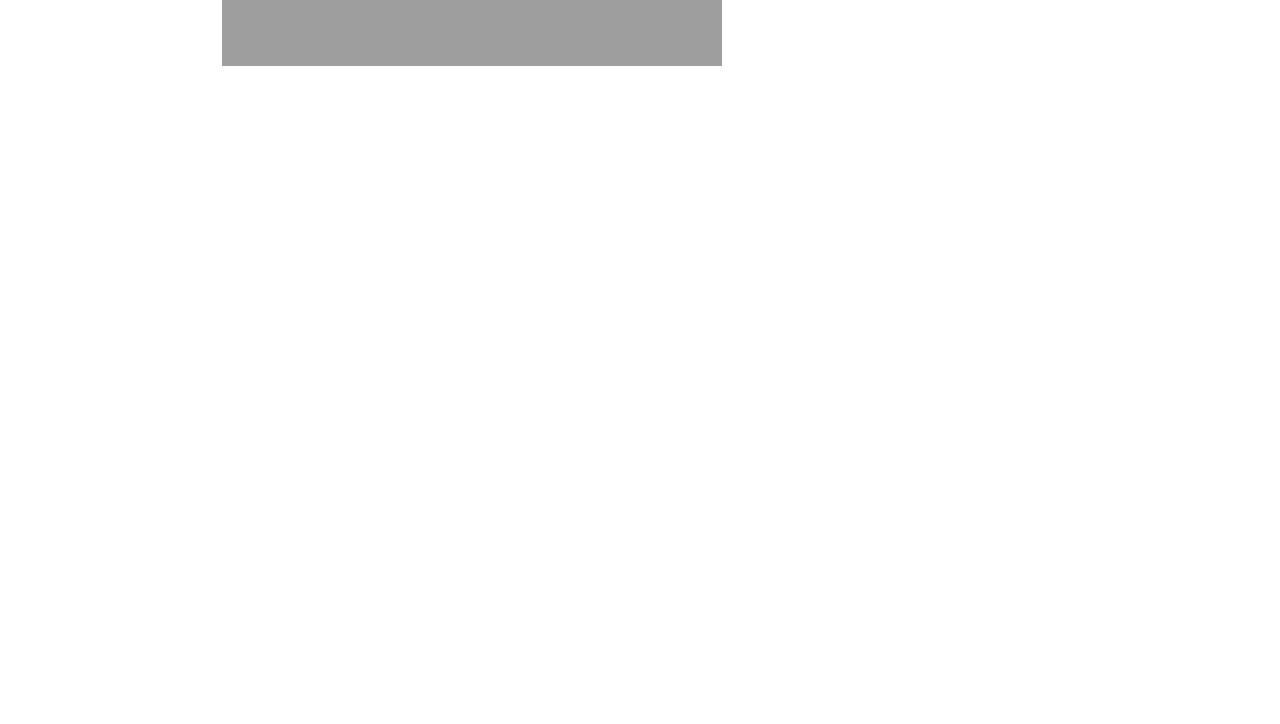
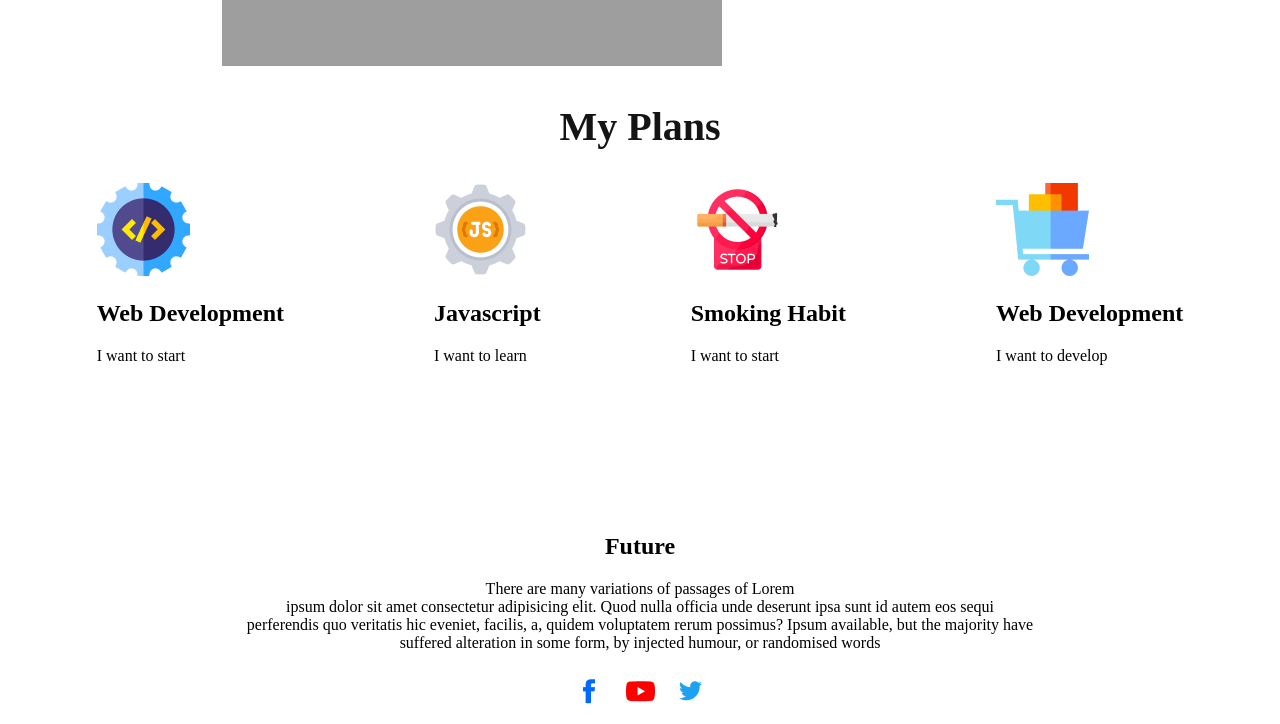
Before and after one commit to N-urKhan/new-project, a plain HTML site: page index.html in a window 1280 px wide. Shown: the part 947-1671 px from the top of the page. Before the commit the page ends 1025 px from the top, so only its background shows below. Drawn offline with Linux system fonts and the light colour scheme; grey boxes are pictures that could not be loaded.

Commit message:
add header

```diff
--- a/index.html
+++ b/index.html
@@ -6,6 +6,7 @@
     <meta name="viewport" content="width=device-width, initial-scale=1.0">
     <title>project</title>
     <link rel="stylesheet" href="styles/project.css">
+    <link rel="stylesheet" href="styles/background.css">
 </head>
 <body>
    <div class="hero">
@@ -36,8 +37,50 @@
 
 
 
-<div>
+<div class="div"><h2>My Plans</h3></div>
 
-</div>
+    <div class="mango">
+        <div>
+            <img class="img" src="images/icons/web.png" alt="">
+            <h2 class="web">Web Development</h2>
+            <p class="i">I want to start</p>
+        </div>
+        <div>
+            <img class="img" src="images/icons/js.png" alt="">
+            <h2 class="web">Javascript</h2>
+            <p class="i">I want to learn</p>
+        </div>
+        <div>
+            <img class="img" src="images/icons/smoke.png" alt="">
+            <h2 class="web">Smoking Habit</h2>
+            <p class="i">I want to start</p>
+        </div>
+        <div>
+            <img class="img" src="images/icons/ecom.png" alt="">
+            <h2 class="web">Web Development</h2>
+            <p class="i">I want to develop</p>
+        </div>
+    </div>
+    <section class="contact">
+        <div>
+            <h2 class="f">Future</h3>
+                <p>There are many variations of passages of Lorem <br> ipsum dolor sit amet consectetur adipisicing elit.
+                     Quod nulla officia unde deserunt ipsa sunt id
+                    autem eos sequi <br> perferendis quo veritatis hic eveniet, facilis, a, quidem voluptatem rerum possimus?
+                    Ipsum available, but the majority have <br> suffered alteration in some  form, by injected humour,
+                     or randomised words</p>
+                     <a href="">
+                        <img src="images/icons/fb.png" alt=""></a>
+                     <a href="">
+                        <img src="images/icons/youtube.png" alt=""></a>
+                     <a href="">
+                        <img src="images/icons/twitter.png" alt=""></a>
+
+        </div>
+        <div>
+
+        </div>
+
+    </section>
 </body>
 </html>
--- a/styles/project.css
+++ b/styles/project.css
@@ -61,3 +61,31 @@ color: #e00b16;
 
 color: #0c0c0c;
 }
+
+.div h2{
+    text-align: center;
+    font-family: 'Work Sans';
+    font-style: normal;
+    font-weight: 700;
+    font-size: 40px;
+    line-height: 47px;
+
+/* Dark 01 */
+
+     color: #151414;
+
+}
+.mango{
+    display: flex;
+    gap: 150px;
+    height: 330.26px;
+    left: 230px;
+    justify-content: center;
+    top: 90;
+}
+.contact{
+    display: flex;
+    text-align: center;
+    justify-content: center;
+
+}
```
